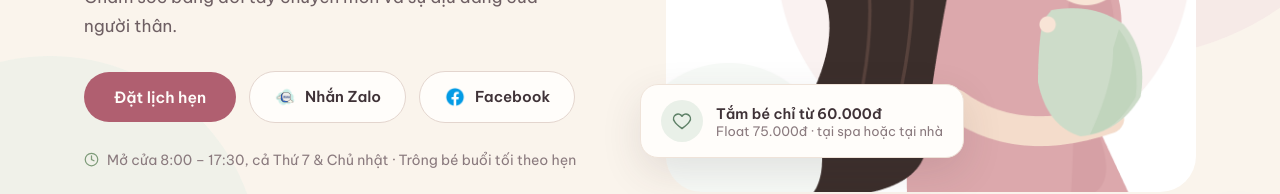
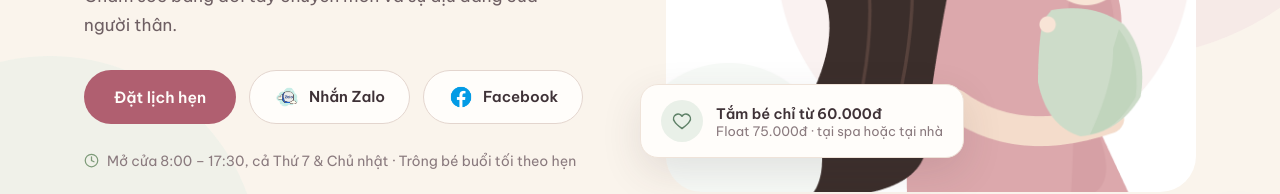
Before and after one commit to mersonpaul/haphuong_spa_landing, a Next.js app: page / in a window 1280 px wide. Shown: the part 410-604 px from the top of the page. Built offline with nearby package versions, Linux system fonts and the light colour scheme; no server answers.

Commit message:
fix: equal 54px height for all 3 hero CTAs, larger channel icons (26px)

```diff
--- a/src/app/globals.css
+++ b/src/app/globals.css
@@ -367,6 +367,16 @@ a {
   align-items: center;
 }
 
+/* All three hero CTAs share the exact same height */
+.hero__ctas .btn-primary,
+.hero__ctas .btn-outline {
+  height: 54px;
+  display: inline-flex;
+  align-items: center;
+  padding-top: 0;
+  padding-bottom: 0;
+}
+
 .hero__hours {
   margin: 28px 0 0;
   font-size: 14px;
--- a/src/components/Hero.tsx
+++ b/src/components/Hero.tsx
@@ -25,11 +25,11 @@ export function Hero() {
               Đặt lịch hẹn
             </a>
             <a href={site.zaloHref} target="_blank" rel="noopener" className="btn-outline btn-outline--zalo">
-              <Image src="/images/icons/zalo.png" alt="" width={22} height={22} />
+              <Image src="/images/icons/zalo.png" alt="" width={26} height={26} />
               Nhắn Zalo
             </a>
             <a href={site.facebookUrl} target="_blank" rel="noopener" className="btn-outline btn-outline--facebook">
-              <Image src="/images/icons/facebook.png" alt="" width={22} height={22} />
+              <Image src="/images/icons/facebook.png" alt="" width={26} height={26} />
               Facebook
             </a>
           </div>
```
